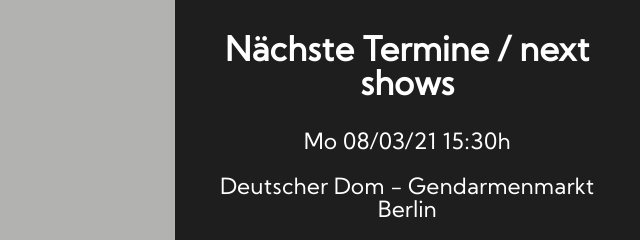
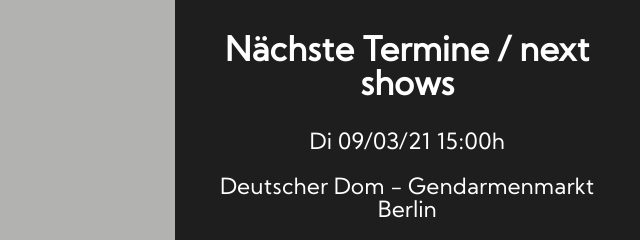
Before and after one commit to etrobert/operamore, a plain HTML site: page index.html in a window 1280 px wide. Shown: the part 960-1200 px from the top of the page, 640-1280 px from the left. Drawn offline with Linux system fonts and the light colour scheme.

Commit message:
Update index.html

```diff
--- a/index.html
+++ b/index.html
@@ -36,7 +36,7 @@
       <section id="dates">
         <h2>Nächste Termine / next shows</h2>
         <ul id="datesList" class="dates">
-          <li>Mo 08/03/21 15:30h</li>
+          <li>Di 09/03/21 15:00h</li>
         </ul>
         <p>Deutscher Dom - Gendarmenmarkt Berlin</p>
         <a
```
